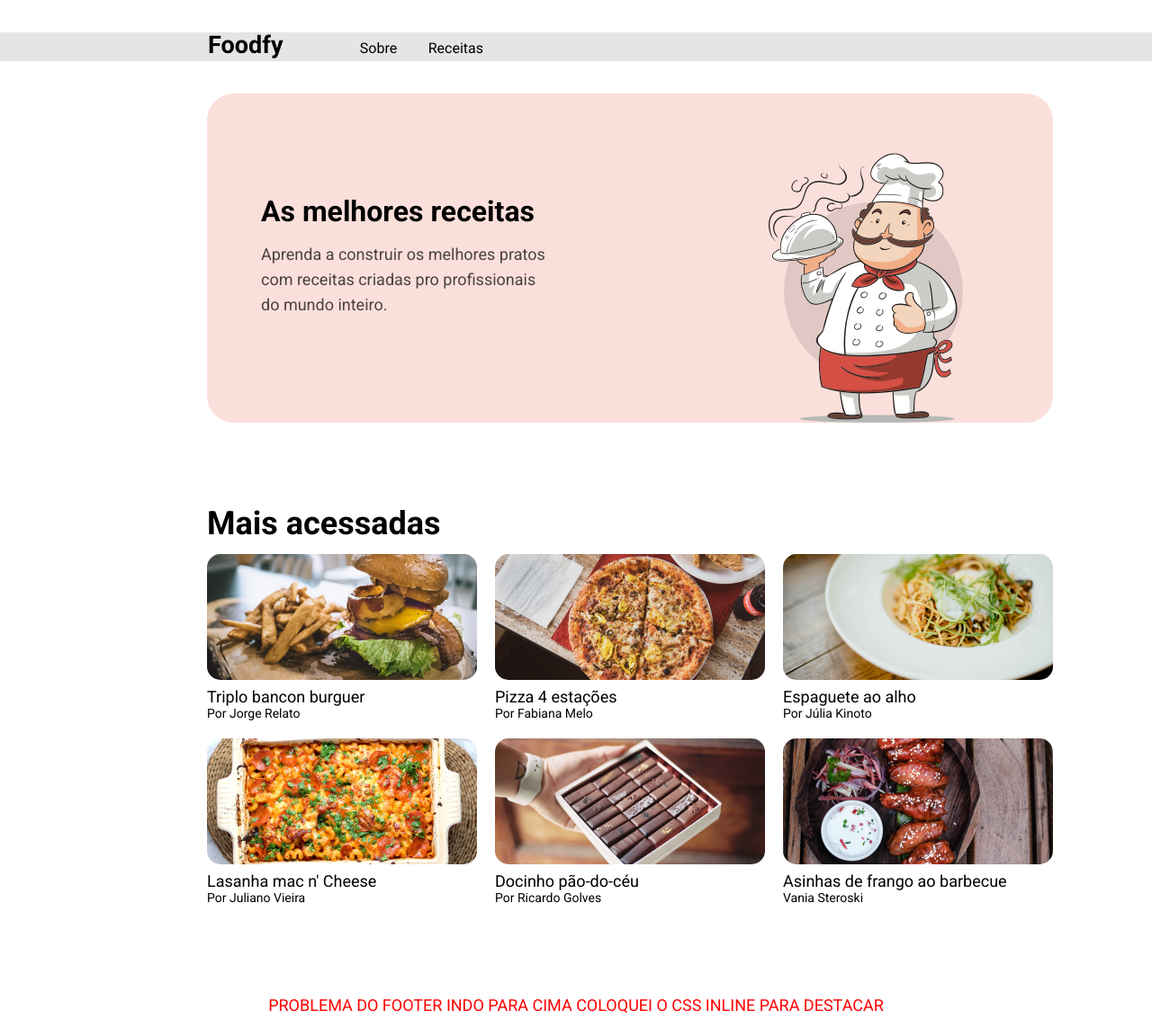
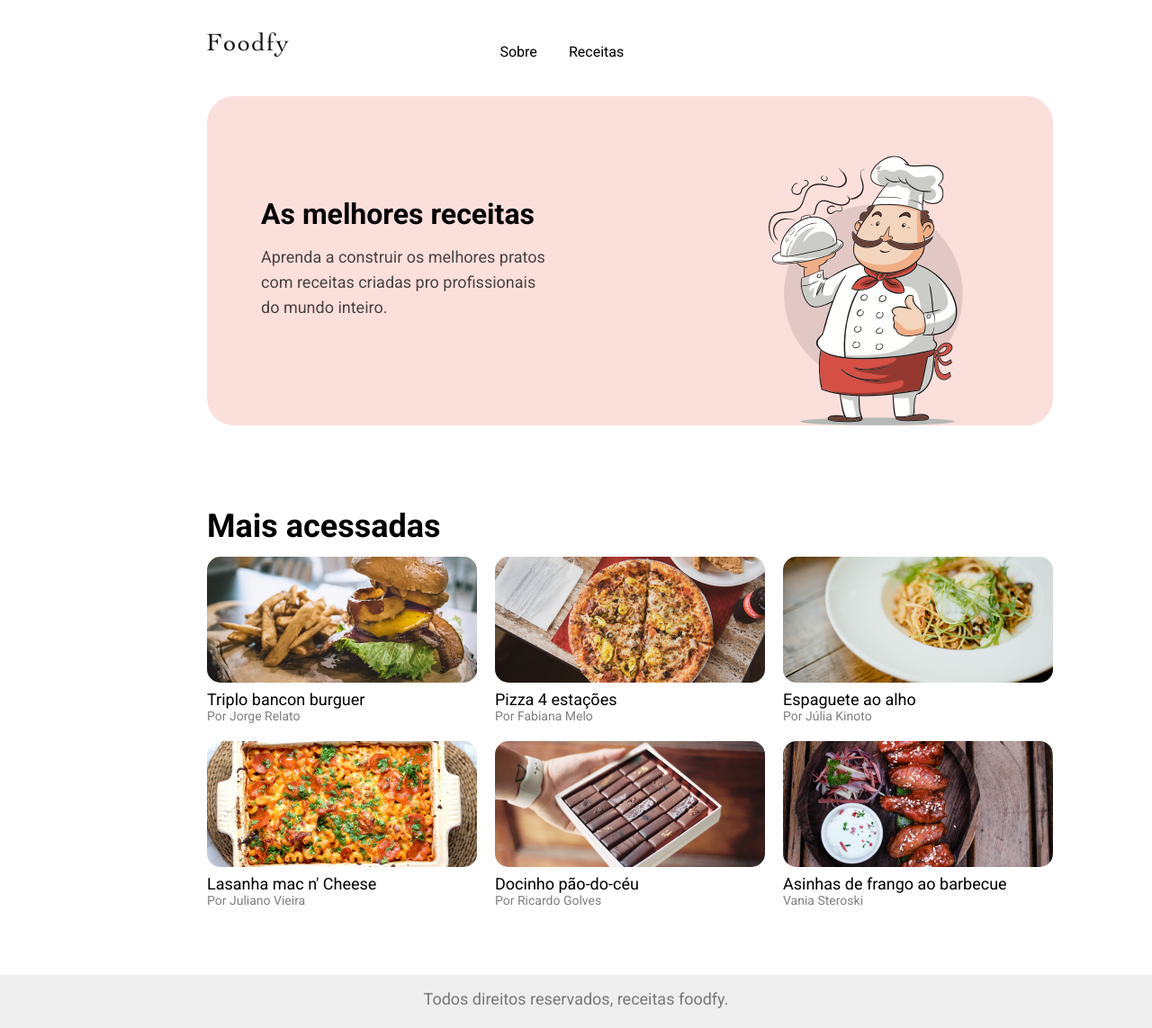
Before and after one commit to raphaelpavani/foodfy, a plain HTML site: page index.html in a window 1280 px wide. Shown: the whole page at 90% size. Drawn offline with Linux system fonts and the light colour scheme.

Commit message:
fenalizado foodfy

```diff
--- a/index.css
+++ b/index.css
@@ -14,12 +14,17 @@ body {
 nav {
   margin-top: 36px;
   border: 0px;
-  background-color: rgba(0, 0, 0, 0.1);
 }
 
 li {
   display: inline-block;
+  margin-left: 230px;
 }
+.sobre {
+  height: 19px;
+  width: 42px;
+}
+
 a {
   text-decoration: none;
   color: black;
@@ -33,6 +38,8 @@ h1 {
 }
 .receitas {
   margin-left: 30px;
+  height: 19px;
+  width: 42px;
 }
 .wrapper {
   background-color: #fbdfdb;
@@ -78,7 +85,6 @@ h1 {
   height: 140px;
   width: 300px;
   border-radius: 15px;
-  /*border: #111 solid 5px;*/
 }
 .card__content {
   font-size: 18px;
@@ -87,9 +93,18 @@ h1 {
 .cozinheiro {
   font-size: 14px;
   line-height: 16px;
+  color: rgba(0, 0, 0, 0.5);
 }
 
 .footer {
-  position: relative;
   text-align: center;
+  height: 46px;
+  background-color: #eeeeee;
+  margin-top: -23px;
+  display: flex;
+  justify-content: center;
+  padding-top: 13px;
 }
+.footer p {
+  color: rgba(0, 0, 0, 0.5);
+}
--- a/index.html
+++ b/index.html
@@ -16,7 +16,7 @@
   <body>
     <nav>
       <ol>
-        <li><h1>Foodfy</h1></li>
+        <li><img src="./assets/logo.png" alt="" /></li>
         <li class="sobre"><a href="">Sobre</a></li>
         <li class=" receitas"><a href="">Receitas</a></li>
       </ol>
@@ -75,9 +75,9 @@
       </div>
     </div>
 
-    <div class="footer" style="color:red">
+    <div class="footer">
       <p>
-        PROBLEMA DO FOOTER INDO PARA CIMA COLOQUEI O CSS INLINE PARA DESTACAR
+        Todos direitos reservados, receitas foodfy.
       </p>
     </div>
   </body>
```
